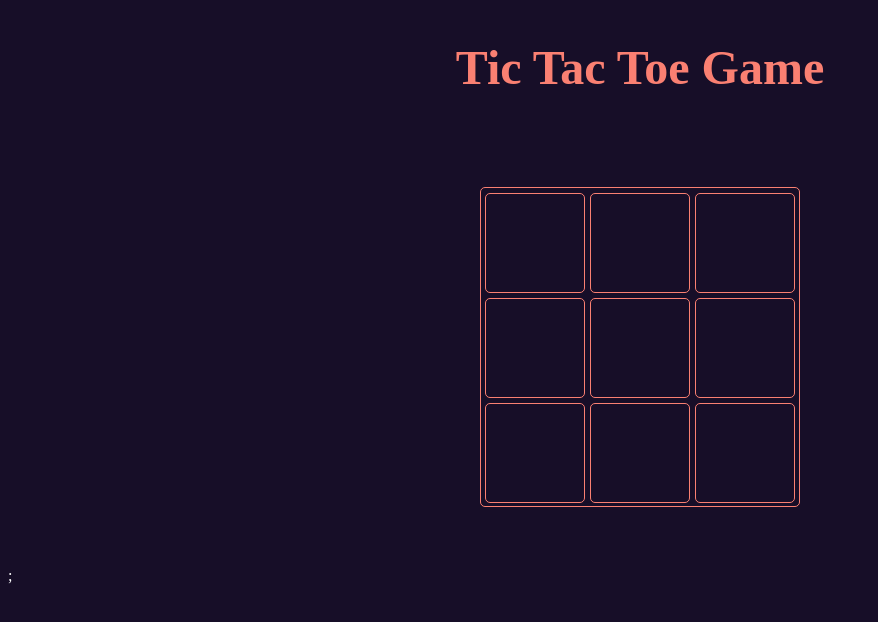
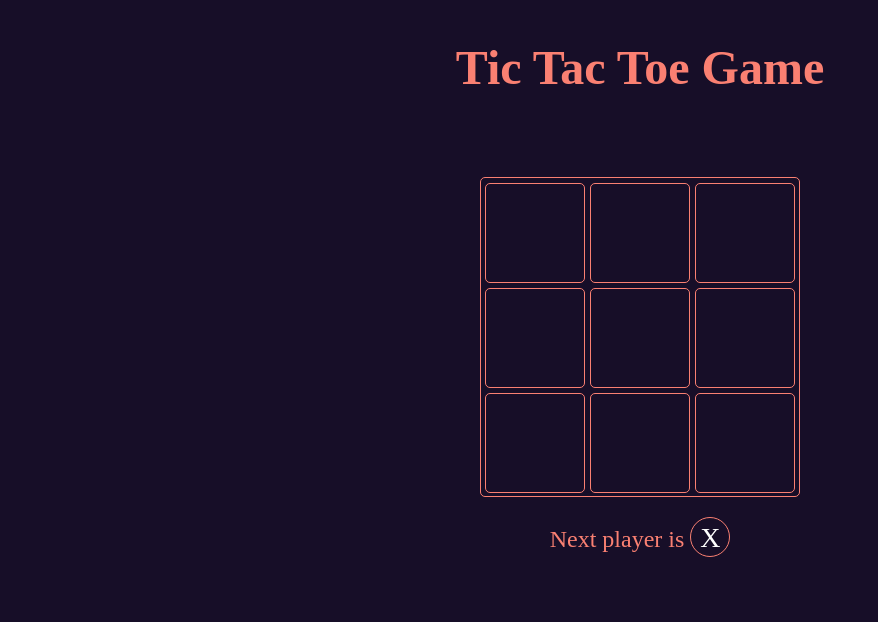
Before and after one commit to NataliItaly/tic-tac-toe-game, a React (Vite) app: page / in a window 1280 px wide. Shown: the top 622 px of the page, without its empty margins (0-878 px from the left). Built offline with nearby package versions, Linux system fonts and the light colour scheme.

Commit message:
feat: start implement game history

```diff
--- a/src/App.css
+++ b/src/App.css
@@ -30,6 +30,7 @@ h1 {
   top: 80px;
   left: 50%;
   transform: translateX(-50%);
+  animation: fade 2s ease-in 1s forwards;
 }
 
 .new-game-title {
@@ -83,7 +84,7 @@ h1 {
   height: 60px;
   position: absolute;
   display: flex;
-  top: 100px;
+  top: 80px;
   left: 50%;
   transform: translateX(-50%);
   display: flex;
@@ -187,11 +188,11 @@ h1 {
     -o-transform: translateY(0);
   }
   50% {
-    transform: translateY(-30px);
-    -webkit-transform: translateY(-30px);
-    -moz-transform: translateY(-30px);
-    -ms-transform: translateY(-30px);
-    -o-transform: translateY(-30px);
+    transform: translateY(-20px);
+    -webkit-transform: translateY(-20px);
+    -moz-transform: translateY(-20px);
+    -ms-transform: translateY(-20px);
+    -o-transform: translateY(-20px);
   }
   100% {
     transform: translateY(0);
@@ -208,7 +209,7 @@ h1 {
   border: 1px solid var(--main-color);
   display: grid;
   padding: 5px;
-  margin: 60px auto;
+  margin: 50px auto 20px;
   gap: 5px;
   grid-template-columns: repeat(3, 1fr);
   border-radius: 5px;
@@ -238,3 +239,45 @@ h1 {
   background-color: var(--main-color);
   color: var(--bg-color);
 }
+
+.next {
+  color: var(--main-color);
+  text-align: center;
+  font-size: 24px;
+}
+
+.next-player {
+  color: #fff;
+  font-size: 28px;
+  line-height: 40px;
+  border: 1px solid var(--main-color);
+  display: inline-block;
+  width: 40px;
+  height: 40px;
+  border-radius: 50%;
+  -webkit-border-radius: 50%;
+  -moz-border-radius: 50%;
+  -ms-border-radius: 50%;
+  -o-border-radius: 50%;
+}
+
+.moves-list {
+  list-style: none;
+  display: flex;
+  justify-content: center;
+  padding: 0;
+  gap: 15px;
+}
+
+.moves-btn {
+  background-color: var(--main-color);
+  color: var(--bg-color);
+  font-size: 18px;
+  padding: 5px;
+  border-radius: 5px;
+  cursor: pointer;
+  -webkit-border-radius: 5px;
+  -moz-border-radius: 5px;
+  -ms-border-radius: 5px;
+  -o-border-radius: 5px;
+}
--- a/src/components/Board.jsx
+++ b/src/components/Board.jsx
@@ -3,7 +3,13 @@ import Square from "./Square";
 import GameOver from "./GameOver";
 import NewGame from "./NewGame";
 
-export default function Board({ squares, isGameOver, clickHandler, winner }) {
+export default function Board({
+  value,
+  squares,
+  isGameOver,
+  clickHandler,
+  winner,
+}) {
   //console.log("squares: ", squares);
   //console.log(value);
 
@@ -23,7 +29,12 @@ export default function Board({ squares, isGameOver, clickHandler, winner }) {
     <>
       <NewGame isGameOver={isGameOver} />
       <GameOver isGameOver={isGameOver} />
-      <div className="board">{squaresElems}</div>;
+      <div className="board">{squaresElems}</div>
+      {!isGameOver && (
+        <div className="next">
+          Next player is <span className="next-player">{value}</span>
+        </div>
+      )}
     </>
   );
 }
--- a/src/components/Game.jsx
+++ b/src/components/Game.jsx
@@ -1,51 +1,84 @@
 import React from "react";
 import calcWinner from "../../utils";
 import Board from "./Board";
+import MovesHistory from "./MovesHistory";
 
 export default function Game() {
   const [value, setValue] = React.useState("X");
-  const [squares, setSquares] = React.useState(Array(9).fill(""));
+  const [historyOfMoves, setHistoryOfMoves] = React.useState([
+    [...Array(9).fill("")],
+  ]);
+  console.log(historyOfMoves);
+  const [step, setStep] = React.useState(0);
+  //const [squares, setSquares] = React.useState(Array(9).fill(""));
   const [isGameOver, setIsGameOver] = React.useState(false);
-  const winner = calcWinner(squares);
-  console.log("winner", winner);
-  console.log("isGameOver  ", isGameOver);
-
+  const winner = calcWinner(historyOfMoves[step]);
+  //console.log("winner", winner);
+  //console.log("step", step);
+  //console.log("history current", historyOfMoves[step]);
+  //console.log("isGameOver  ", isGameOver);
+  //console.log([[Array(9).fill("")]]);
   React.useEffect(() => {
     if (winner) {
       setIsGameOver(true);
+
       let timeout = setTimeout(() => {
         setIsGameOver(false);
         setValue("X");
-        const newSquares = squares.map((sq) => "");
-        setSquares(newSquares);
-      }, 3000);
+        //const newSquares = historyOfMoves[step].map((sq) => "");
+        setStep(0);
+        setHistoryOfMoves([[Array(9).fill("")]]);
+        //setHistoryOfMoves([newSquares]);
+      }, 2500);
 
-      //return clearTimeout(timeout);
+      return () => clearTimeout(timeout);
     }
   }, [winner]);
 
   function clickHandler(e) {
-    if (winner) {
-      //console.log(winner);
-      setIsGameOver(true);
-    } else {
-      const newSquares = squares.map((sq, i) =>
+    console.log("e target id ", e.target.id);
+    console.log("e target id ", historyOfMoves[step][e.target.id] != "");
+
+    if (isGameOver) {
+      return;
+    }
+    console.log(historyOfMoves[step]);
+    const currentSquares = [...historyOfMoves[step]];
+    console.log("current squares1 ", currentSquares);
+
+    currentSquares[e.target.id] = value;
+    /* const newSquares = currentSquares.map((sq, i) =>
       e.target.id == i ? value : sq
-      );
-      setSquares(newSquares);
-      setValue((prev) => (prev === "X" ? "0" : "X"));
+    ); */
+    console.log("current squares2 ", currentSquares);
+    console.log(step);
+    /* const newSquares = squares.map((sq, i) =>
+      e.target.id == i ? value : sq
+    ); */
+    //setSquares(newSquares);
+    setHistoryOfMoves((prev) => {
+      console.log("prev", prev);
+      return [...prev, currentSquares];
+    });
 
-      setIsGameOver(newSquares.every((sq) => sq !== ""));
-    }
+    console.log(historyOfMoves);
+
+    setStep((prev) => prev + 1);
+    setValue((prev) => (prev === "X" ? "O" : "X"));
+    console.log(historyOfMoves);
+    //setIsGameOver(newSquares.every((sq) => sq !== ""));
   }
 
   return (
+    <>
       <Board
         value={value}
-      squares={squares}
+        squares={historyOfMoves[historyOfMoves.length - 1]}
         clickHandler={clickHandler}
         isGameOver={isGameOver}
         winner={winner}
       />
+      {!isGameOver && <MovesHistory historyOfMoves={historyOfMoves} />}
+    </>
   );
 }
--- /dev/null
+++ b/src/components/MovesHistory.jsx
@@ -0,0 +1,22 @@
+import React from "react";
+
+export default function MovesHistory({ historyOfMoves }) {
+  const historySteps = historyOfMoves.map((move, i) => {
+    const moveNumber = i - 1;
+    if (moveNumber > 0) {
+      return (
+        <li className="moves-item" key={i}>
+          <button className="moves-btn">
+            Go to {moveNumber === 1 ? "start" : `move ${moveNumber}`}
+          </button>
+        </li>
+      );
+    }
+  });
+
+  return (
+    <div className="moves">
+      <ul className="moves-list">{historySteps}</ul>
+    </div>
+  );
+}
--- a/src/components/Square.jsx
+++ b/src/components/Square.jsx
@@ -15,7 +15,7 @@ export default function Square({
     <button
       className={classes}
       id={id}
-      onClick={clickHandler}
+      onClick={(e) => clickHandler(e)}
       disabled={children.length > 0 || isGameOver}
     >
       {children}
--- a/utils.js
+++ b/utils.js
@@ -1,4 +1,5 @@
 export default function calcWinner(squares) {
+  console.log(squares);
   const winOptions = [
     [0, 1, 2],
     [3, 4, 5],
@@ -10,12 +11,18 @@ export default function calcWinner(squares) {
     [2, 4, 6],
   ];
 
-  for (let i = 0; i < winOptions.length; i++) {
-    const [x, y, z] = winOptions[i];
-    //console.log([x, y, z]);
+  if (Array.isArray(squares && squares.length == 9)) {
+    for (let i = 0; i < winOptions.length; i++) {
+      const [x, y, z] = winOptions[i];
+      console.log([x, y, z], "type of [xyz]", Array.isArray([x, y, z]));
 
-    if (squares[x] && squares[x] === squares[y] && squares[x] === squares[z]) {
-      return winOptions[i];
+      if (
+        squares[x] &&
+        squares[x] === squares[y] &&
+        squares[x] === squares[z]
+      ) {
+        return winOptions[i];
+      }
     }
   }
   return null;
```
Also changed, not shown: src/components/test.js (added, +53 -0 lines), 1 other file (tests, documents, lock files or other folders). Lines whose indentation alone changed are shown as unchanged.
